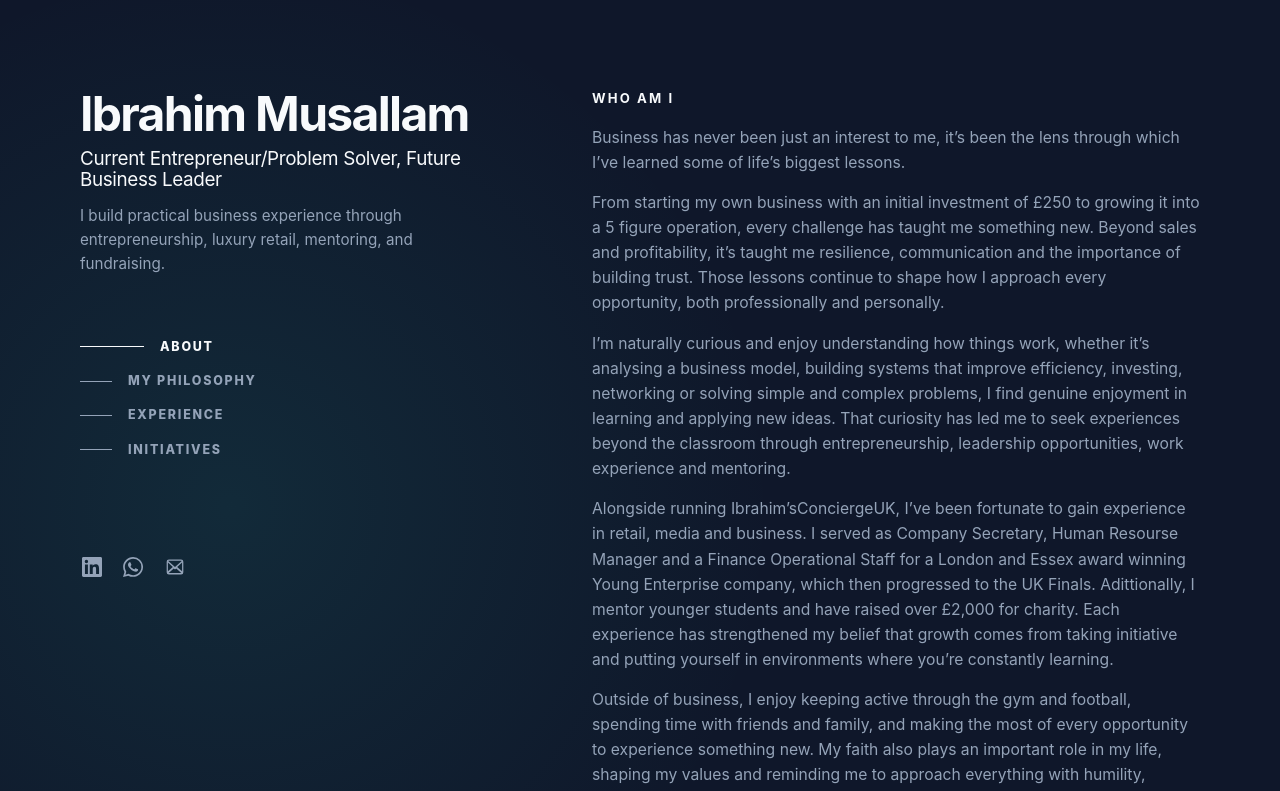
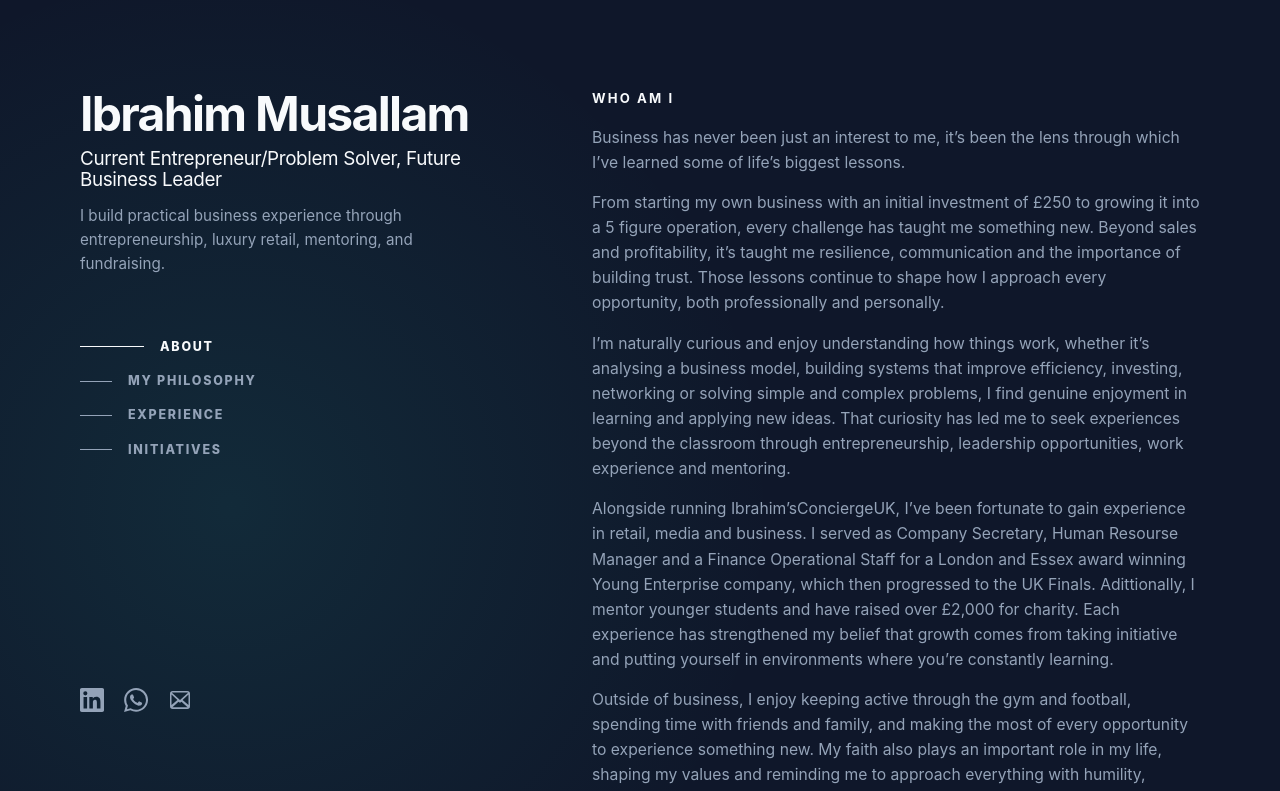
Before and after one commit to ibrahimmusallam10/Ibrahim-sConciergeUK, a React (Vite) app: page / in a window 1280 px wide. Shown: the top 791 px of the page. Built offline with nearby package versions, Linux system fonts and the light colour scheme.

Commit message:
style: align intro social links

```diff
--- a/src/styles.css
+++ b/src/styles.css
@@ -47,12 +47,11 @@ a {
 .intro {
   position: sticky;
   top: 0;
-  height: calc(100vh - clamp(3rem, 7vw, 5.5rem));
+  height: calc(100vh - clamp(6rem, 14vw, 11rem));
   display: flex;
   flex-direction: column;
-  justify-content: flex-start;
+  justify-content: space-between;
   align-self: start;
-  padding-bottom: 1rem;
 }
 
 .kicker {
@@ -152,9 +151,9 @@ h3 {
 
 .intro-footer {
   display: flex;
-  gap: 1.15rem;
+  gap: 1.25rem;
   align-items: center;
-  margin-top: clamp(4.5rem, 12vh, 7.5rem);
+  margin-top: 0;
 }
 
 .intro-footer a,
@@ -169,13 +168,13 @@ h3 {
   display: inline-flex;
   align-items: center;
   justify-content: center;
-  width: 1.45rem;
-  height: 1.45rem;
+  width: 1.5rem;
+  height: 1.5rem;
 }
 
 .intro-footer svg {
-  width: 1.25rem;
-  height: 1.25rem;
+  width: 1.5rem;
+  height: 1.5rem;
   fill: currentColor;
 }
 
```
